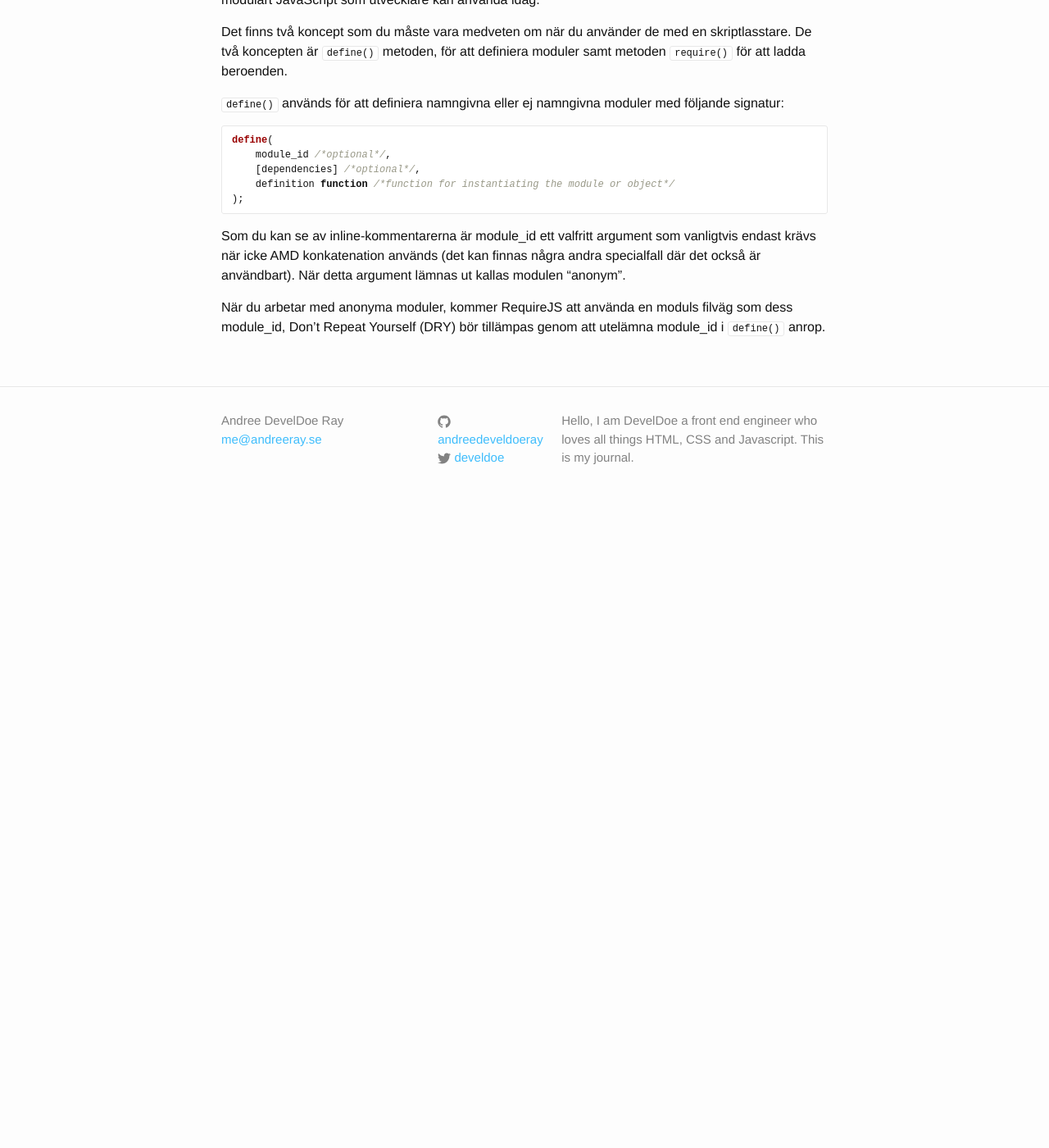
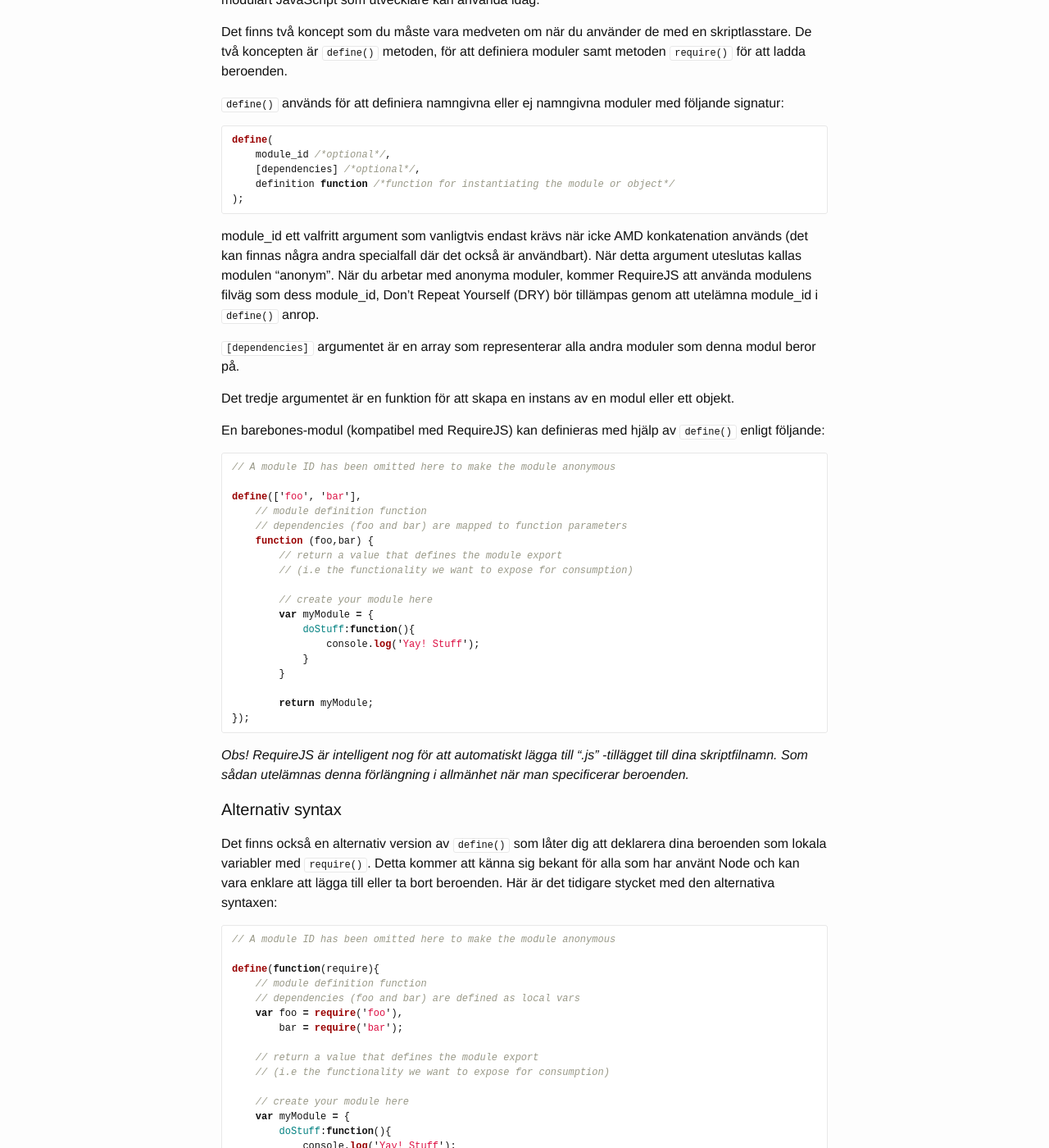
Before and after one commit to develdoe/develdoe.github.io, a Jekyll site: the page built from _posts/2017-10-20-javascript-requirejs.md, in a window 1280 px wide and 1400 px high, scrolled down 1385 px. Shown: the whole window at 82% size. Built offline with Jekyll 4.4.1, drawn with Linux system fonts in a browser that asks for light colours; before the commit the page ends 2015 px from its top, so only the background shows below that; some of the changed text lies outside the part shown.

Commit message:
Create 2017-10-20-javascript-requirejs.md

````diff
--- a/_posts/2017-10-20-javascript-requirejs.md
+++ b/_posts/2017-10-20-javascript-requirejs.md
@@ -44,6 +44,60 @@ define(
 );
 ```
 
-Som du kan se av inline-kommentarerna är module_id ett valfritt argument som vanligtvis endast krävs när icke AMD konkatenation används (det kan finnas några andra specialfall där det också är användbart). När detta argument lämnas ut kallas modulen "anonym".
+module_id ett valfritt argument som vanligtvis endast krävs när icke AMD konkatenation används (det kan finnas några andra specialfall där det också är användbart). När detta argument uteslutas kallas modulen "anonym". När du arbetar med anonyma moduler, kommer RequireJS att använda modulens filväg som dess module_id, Don't Repeat Yourself (DRY) bör tillämpas genom att utelämna module_id i `define()` anrop.
 
-När du arbetar med anonyma moduler, kommer RequireJS att använda en moduls filväg som dess module_id, Don't Repeat Yourself (DRY) bör tillämpas genom att utelämna module_id i `define()` anrop.
+`[dependencies]` argumentet är en array som representerar alla andra moduler som denna modul beror på.
+
+Det tredje argumentet är en funktion för att skapa en instans av en modul eller ett objekt.
+
+En barebones-modul (kompatibel med RequireJS) kan definieras med hjälp av `define()` enligt följande:
+
+```js
+// A module ID has been omitted here to make the module anonymous
+
+define(['foo', 'bar'],
+    // module definition function
+    // dependencies (foo and bar) are mapped to function parameters
+    function (foo,bar) {
+        // return a value that defines the module export
+        // (i.e the functionality we want to expose for consumption)
+
+        // create your module here
+        var myModule = {
+            doStuff:function(){
+                console.log('Yay! Stuff');
+            }
+        }
+
+        return myModule;
+});
+```
+
+*Obs! RequireJS är intelligent nog för att automatiskt lägga till ".js" -tillägget till dina skriptfilnamn. Som sådan utelämnas denna förlängning i allmänhet när man specificerar beroenden.*
+
+#### Alternativ syntax
+
+Det finns också en alternativ version av `define()` som låter dig att deklarera dina beroenden som lokala variabler med `require()`. Detta kommer att känna sig bekant för alla som har använt Node och kan vara enklare att lägga till eller ta bort beroenden. Här är det tidigare stycket med den alternativa syntaxen:
+
+```js
+// A module ID has been omitted here to make the module anonymous
+
+define(function(require){
+    // module definition function
+    // dependencies (foo and bar) are defined as local vars
+    var foo = require('foo'),
+        bar = require('bar');
+
+    // return a value that defines the module export
+    // (i.e the functionality we want to expose for consumption)
+
+    // create your module here
+    var myModule = {
+        doStuff:function(){
+            console.log('Yay! Stuff');
+        }
+    }
+
+    return myModule;
+});
+```
````
